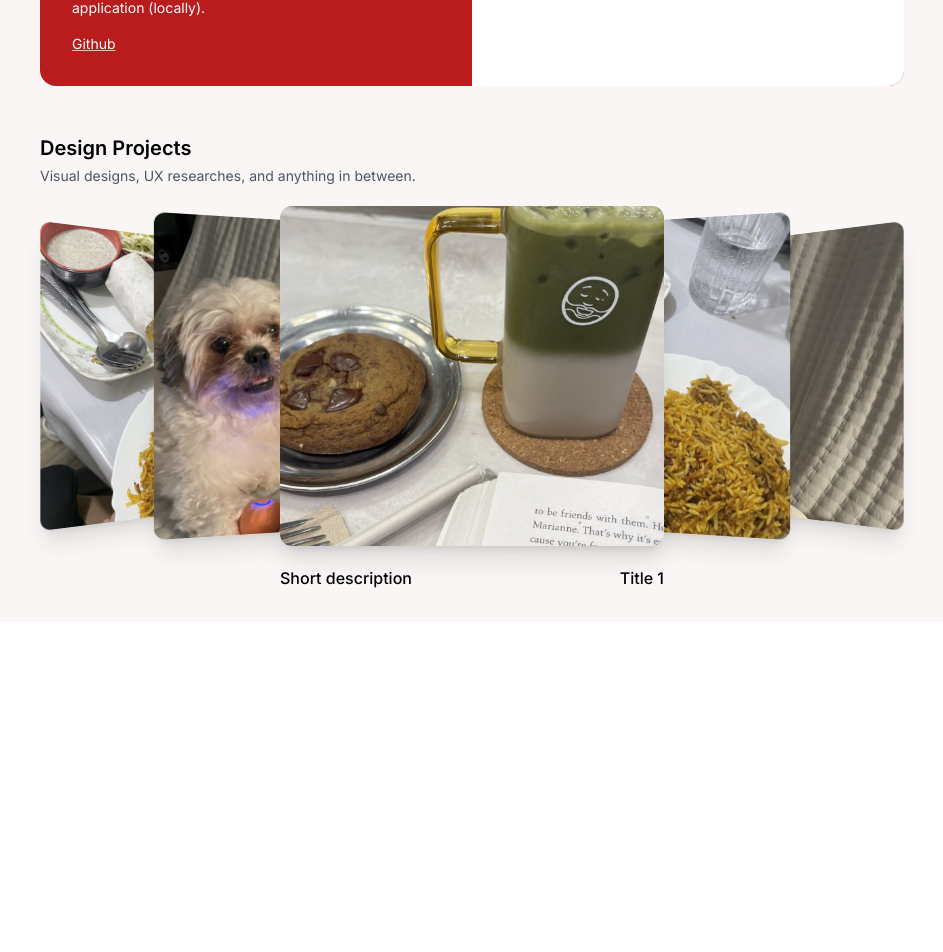
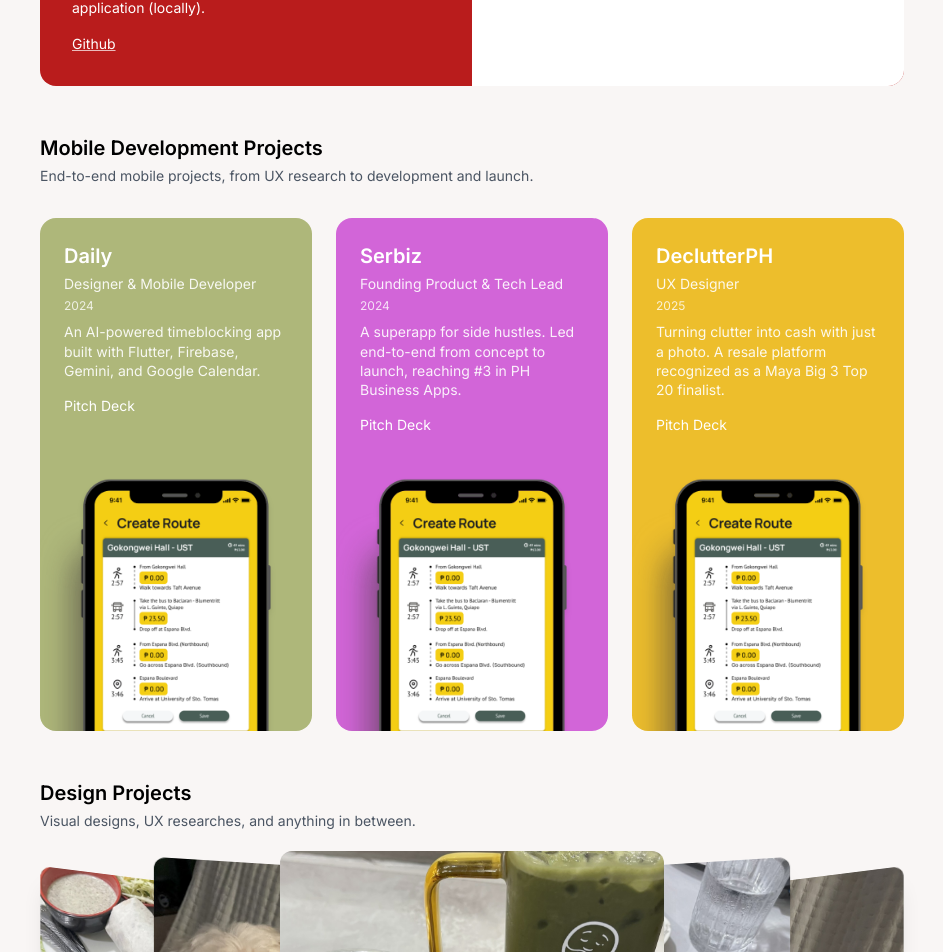
Before and after one commit to zhoexaeris/zhoe.aeris, a Next.js app: page /projects in a window 1280 px wide. Shown: the part 1571-2523 px from the top of the page, without its empty margins (168-1111 px from the left). Before the commit the page ends 2193 px from the top, so only its background shows below. Built offline with nearby package versions, Linux system fonts and the light colour scheme.

Commit message:
feat: mobile projects content

```diff
--- /dev/null
+++ b/app/projects/mobile-projects.js
@@ -0,0 +1,101 @@
+const MobileProjects = () => {
+  const projects = [
+    {
+      id: 1,
+      title: "Daily",
+      role: "Designer & Mobile Developer",
+      description:
+        "An AI-powered timeblocking app built with Flutter, Firebase, Gemini, and Google Calendar.",
+      date: "2024",
+      link: "#",
+      linkLabel: "Pitch Deck",
+      image: "/images/pasahero/card-mockup-phone.png",
+      bgcolor: "bg-[#AEB77A]",
+    },
+    {
+      id: 2,
+      title: "Serbiz",
+      role: "Founding Product & Tech Lead",
+      description:
+        "A superapp for side hustles. Led end-to-end from concept to launch, reaching #3 in PH Business Apps.",
+      date: "2024",
+      link: "#",
+      linkLabel: "Pitch Deck",
+      image: "/images/pasahero/card-mockup-phone.png",
+      bgcolor: "bg-[#D265D8]",
+    },
+    {
+      id: 3,
+      title: "DeclutterPH",
+      role: "UX Designer",
+      description:
+        "Turning clutter into cash with just a photo. A resale platform recognized as a Maya Big 3 Top 20 finalist.",
+      date: "2025",
+      link: "#",
+      linkLabel: "Pitch Deck",
+      image: "/images/pasahero/card-mockup-phone.png",
+      bgcolor: "bg-[#EDBE2C]",
+    },
+  ];
+
+  return (
+    <div className="space-y-8">
+      {/* Header */}
+      <div className="space-y-1">
+        <h2 className="text-xl font-semibold">Mobile Development Projects</h2>
+        <p className="text-gray-600 text-sm">
+          End-to-end mobile projects, from UX research to development and
+          launch.
+        </p>
+      </div>
+
+      {/* Cards */}
+      <div className="grid grid-cols-1 md:grid-cols-3 gap-6">
+        {projects.map((project) => (
+          <div
+            key={project.id}
+            className={`rounded-2xl overflow-hidden ${project.bgcolor} text-white transition-all duration-200 transform hover:scale-[1.01]`}
+          >
+            <div className="p-6 flex flex-col h-full">
+              {/* Top: Text */}
+              <div className="flex-1">
+                <h3 className="text-xl font-semibold">{project.title}</h3>
+                {project.role && (
+                  <p className="text-white/90 text-sm mt-1">{project.role}</p>
+                )}
+                {project.date && (
+                  <p className="text-white/80 text-xs mt-1">{project.date}</p>
+                )}
+                <p className="text-white/90 text-sm mt-2 leading-snug">
+                  {project.description}
+                </p>
+
+                <div className="mt-4 text-sm text-white">
+                  <a
+                    href={project.link}
+                    target="_blank"
+                    rel="noopener noreferrer"
+                    className="hover:underline"
+                  >
+                    {project.linkLabel || "External Link"}
+                  </a>
+                </div>
+              </div>
+
+              {/* Bottom: Image */}
+              <div className="-mb-32 flex items-center justify-center">
+                <img
+                  src={project.image}
+                  alt={`${project.title} preview`}
+                  className="max-w-none w-[400px] object-contain transform scale-110 translate-y-8 drop-shadow-md"
+                />
+              </div>
+            </div>
+          </div>
+        ))}
+      </div>
+    </div>
+  );
+};
+
+export default MobileProjects;
--- a/app/projects/page.js
+++ b/app/projects/page.js
@@ -1,6 +1,7 @@
 import Navbar from "../mainComponents/Navbar.js";
 import WebdevProjects from "./webdev-projects.js";
 import DesignProjects from "./design-projects.js";
+import MobileProjects from "./mobile-projects.js";
 
 export default function Home() {
   return (
@@ -8,6 +9,7 @@
       <Navbar color="bg-[#F9F6F5]" />
       <div className="w-full max-w-4xl mx-auto px-4 flex-1 flex flex-col pt-8 gap-y-12 pb-8">
         <WebdevProjects />
+        <MobileProjects />
         <DesignProjects />
       </div>
     </main>
--- a/app/projects/webdev-projects.js
+++ b/app/projects/webdev-projects.js
@@ -3,7 +3,7 @@
     {
       id: 1,
       title: "Serbiz (Web)",
-      role: "Founding Team – Product & Technology Lead",
+      role: "Founding Product & Technology Lead",
       date: "2024",
       summary:
         "Created Serbiz PH’s official marketing site to build brand presence before launch, including a launch waitlist system and V1–V2 redesigns.",
```
